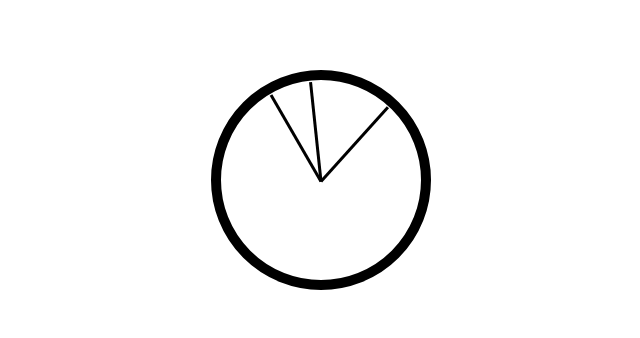
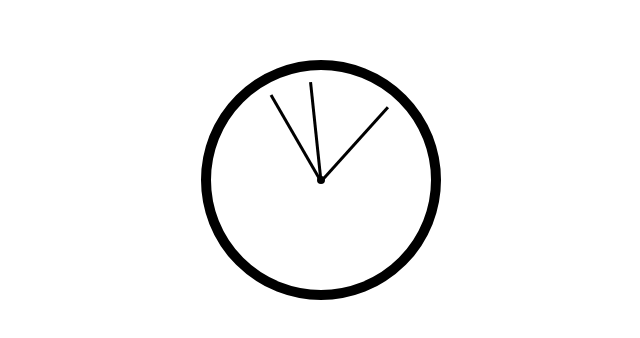
Before and after one commit to madcunian/css-js-clocks, a plain HTML site: page index.html in a window 1280 px wide. Shown: the part 228-566 px from the top of the page, without its empty margins (319-959 px from the left). Drawn offline with Linux system fonts and the light colour scheme.

Commit message:
Minor style

```diff
--- a/index.html
+++ b/index.html
@@ -11,6 +11,7 @@
 
     <div class="clock">
       <div class="clock-face">
+        <div class="center"></div>
         <div class="hand hour-hand"></div>
         <div class="hand min-hand"></div>
         <div class="hand second-hand"></div>
--- a/style.css
+++ b/style.css
@@ -10,12 +10,25 @@ body {
   border: 10px solid black;
   border-radius: 50%;
   margin: 0 auto;
+  padding: 10px;
 }
 
 .clock-face {
   height: 100%;
   width: 100%;
   position: relative;
+}
+
+.center {
+  position: absolute;
+  height: 8px;
+  width: 8px;
+  background: black;
+  border-radius: 50%;
+  top: 50%;
+  left: 50%;
+  transform: translate(-50%, -50%);
+  z-index: 999;
 }
 
 .hand {
```
